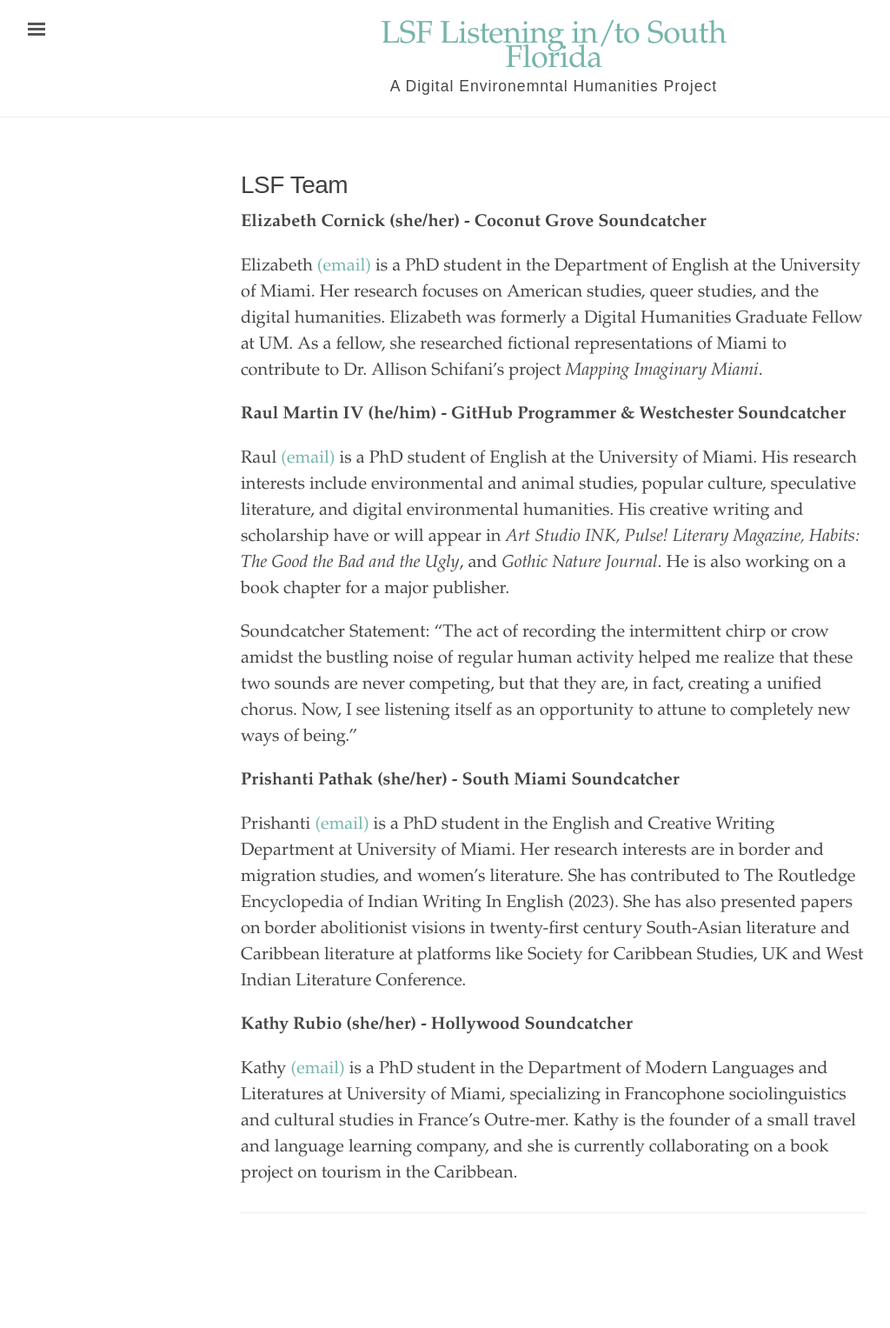
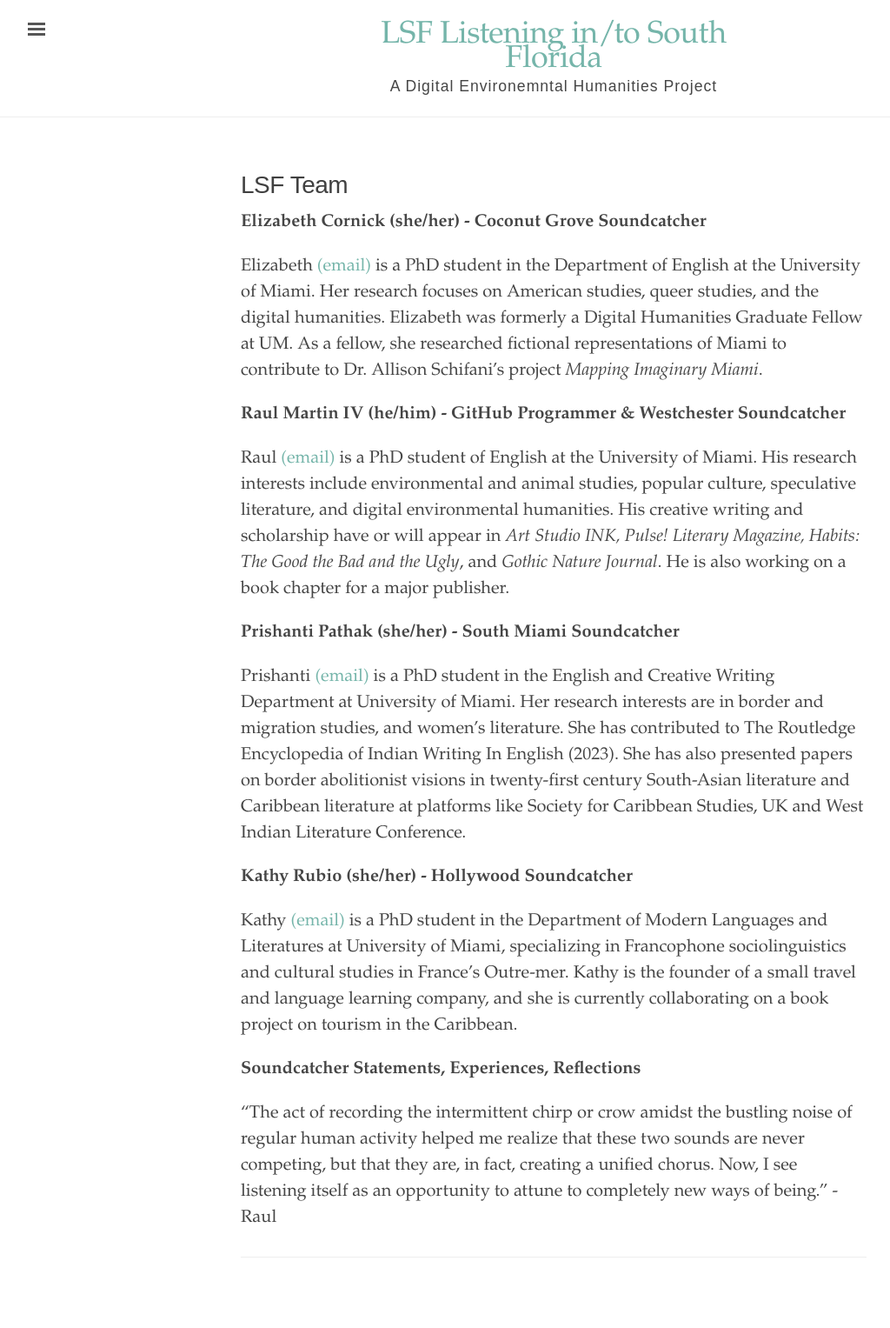
Before and after one commit to rm4-25/lsf_3, a Jekyll site: the page built from LSF Team.md, in a window 1280 px wide. Shown: the whole page at 87% size, without its empty margins (3-1027 px from the left). Built offline with Jekyll 4.4.1, drawn with Linux system fonts in a browser that asks for light colours; before the commit the page ends 1476 px from its top, so only the background shows below that; some of the changed lines change nothing that is shown.

Commit message:
Update LSF Team.md
Created subsection titled "Soundcatcher Statements, Experiences, Reflections.

```diff
--- a/LSF Team.md
+++ b/LSF Team.md
@@ -12,8 +12,6 @@ Elizabeth [(email)](mailto:emc988@miami.edu) is a PhD student in the Department
 
 Raul [(email)](mailto:rxm1934@miami.edu) is a PhD student of English at the University of Miami. His research interests include environmental and animal studies, popular culture, speculative literature, and digital environmental humanities. His creative writing and scholarship have or will appear in _Art Studio INK, Pulse! Literary Magazine, Habits: The Good the Bad and the Ugly_, and _Gothic Nature Journal_. He is also working on a book chapter for a major publisher.
 
-Soundcatcher Statement: "The act of recording the intermittent chirp or crow amidst the bustling noise of regular human activity helped me realize that these two sounds are never competing, but that they are, in fact, creating a unified chorus. Now, I see listening itself as an opportunity to attune to completely new ways of being."
-
 **Prishanti Pathak (she/her) - South Miami Soundcatcher**
 
 Prishanti [(email)](mailto:pxp691@miami.edu) is a PhD student in the English and Creative Writing Department at University of Miami. Her research interests are in border and migration studies, and women's literature. She has contributed to The Routledge Encyclopedia of Indian Writing In English (2023). She has also presented papers on border abolitionist visions in twenty-first century South-Asian literature and Caribbean literature at platforms like Society for Caribbean Studies, UK and West Indian Literature Conference.
@@ -22,4 +20,8 @@ Prishanti [(email)](mailto:pxp691@miami.edu) is a PhD student in the English and
 
 Kathy [(email)](mailto:kxr737@miami.edu) is a PhD student in the Department of Modern Languages and Literatures at University of Miami, specializing in Francophone sociolinguistics and cultural studies in France's Outre-mer. Kathy is the founder of a small travel and language learning company, and she is currently collaborating on a book project on tourism in the Caribbean.
 
+**Soundcatcher Statements, Experiences, Reflections**
+
+"The act of recording the intermittent chirp or crow amidst the bustling noise of regular human activity helped me realize that these two sounds are never competing, but that they are, in fact, creating a unified chorus. Now, I see listening itself as an opportunity to attune to completely new ways of being." - Raul
+
 ---
```
